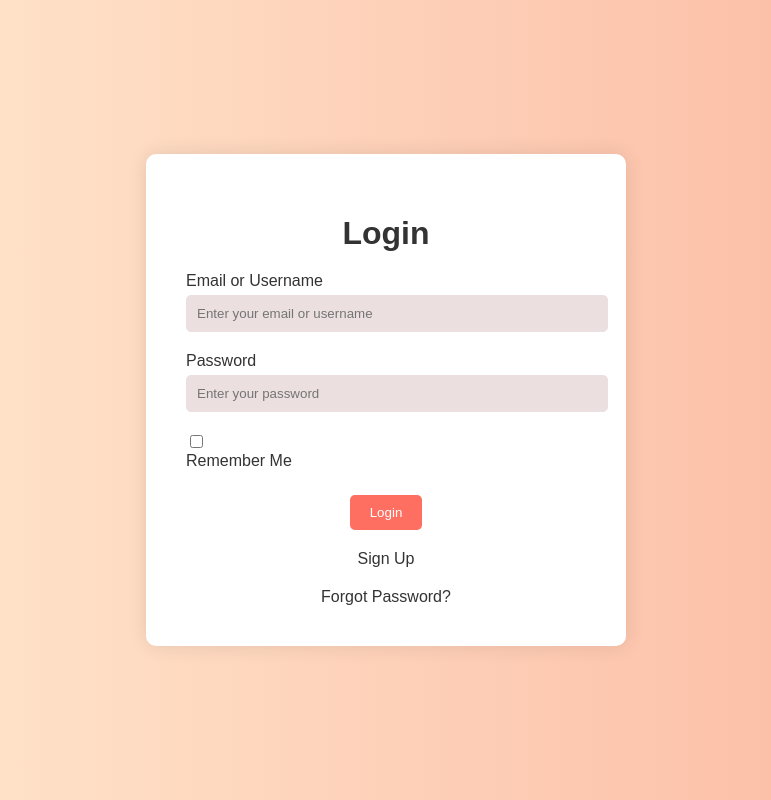
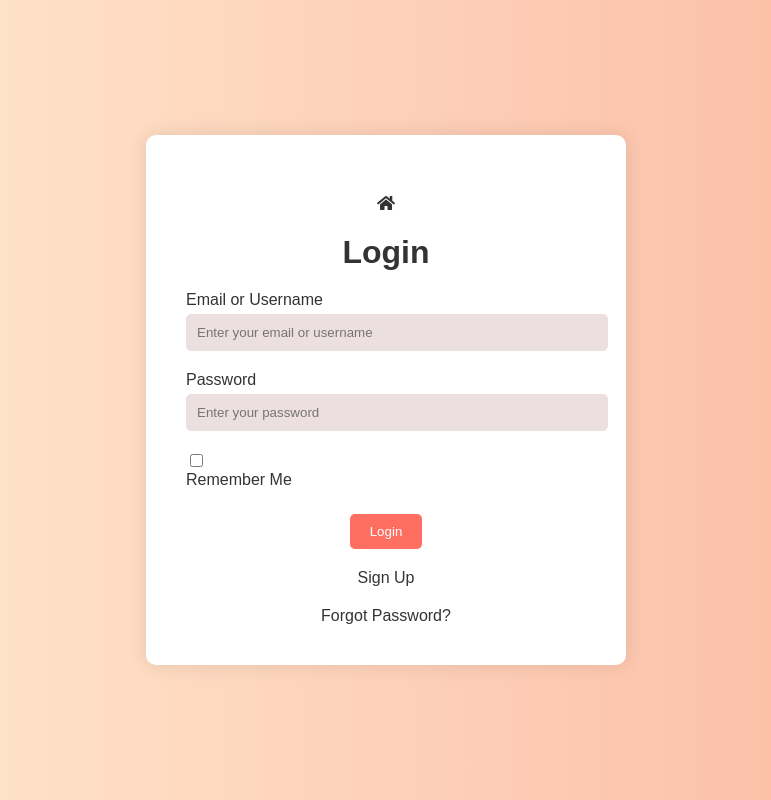
Before and after one commit to mahisumit/DAW-Desenvolupament-web-en-entorn-servidor, a PHP site: page /p5/login.view.php in a window 1280 px wide. Shown: the whole page, without its empty margins (254-1025 px from the left). Run offline with PHP 8.4, Linux system fonts and the light colour scheme.

Commit message:
Update login.view.php

```diff
--- a/Pràctica 05 - Social Authentication & Miscel·làniaTasca/Views/login.view.php
+++ b/Pràctica 05 - Social Authentication & Miscel·làniaTasca/Views/login.view.php
@@ -6,9 +6,12 @@
     <meta name="viewport" content="width=device-width, initial-scale=1.0">
     <title>Login</title>
     <link rel="stylesheet" href="../views/estils/login.css">
+    <link rel="stylesheet" href="https://cdnjs.cloudflare.com/ajax/libs/font-awesome/5.15.3/css/all.min.css">
 </head>
 <body>
     <div class="container">
+        <!-- Home Icon -->
+        <a href="index.php" class="home-icon"><i class="fas fa-home"></i></a>
         <h1>Login</h1>
         <?php if (isset($_SESSION['message'])): ?>
             <div class="error"><?php echo htmlspecialchars($_SESSION['message']); ?></div>
```
